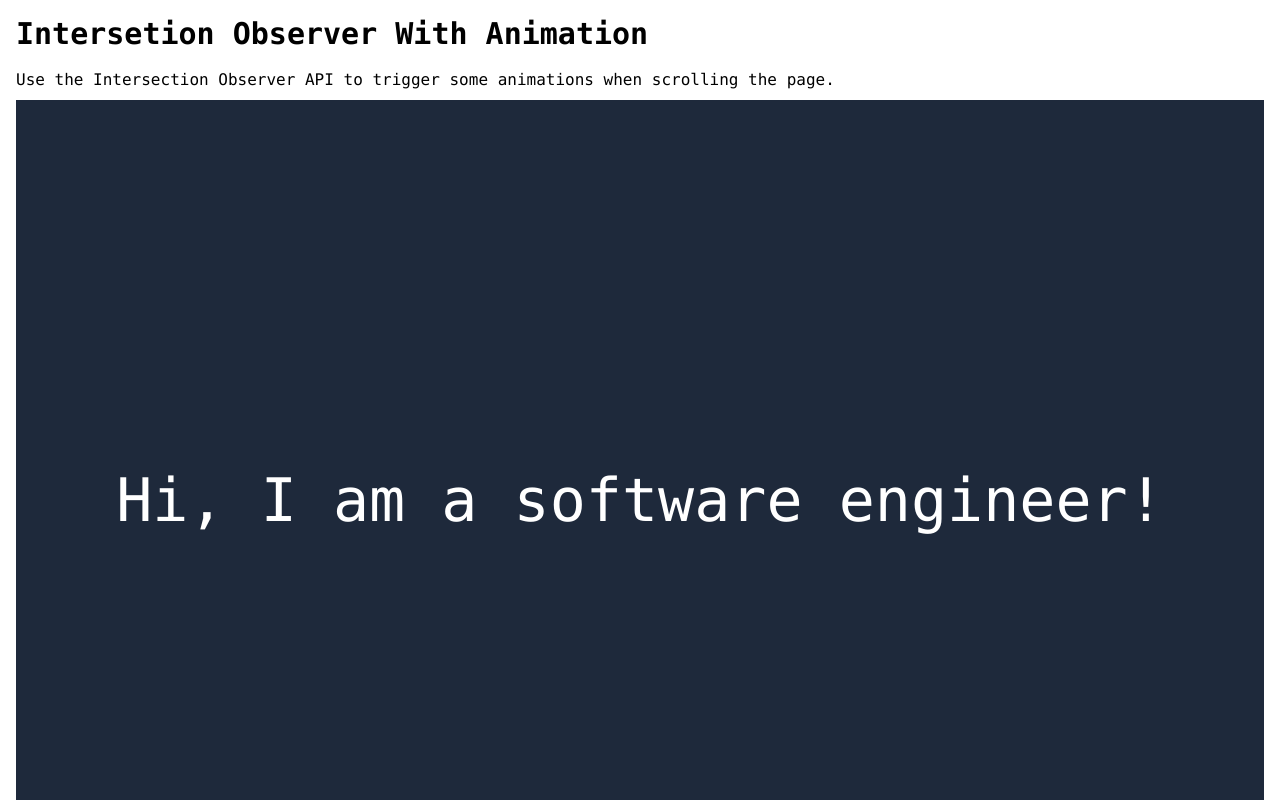
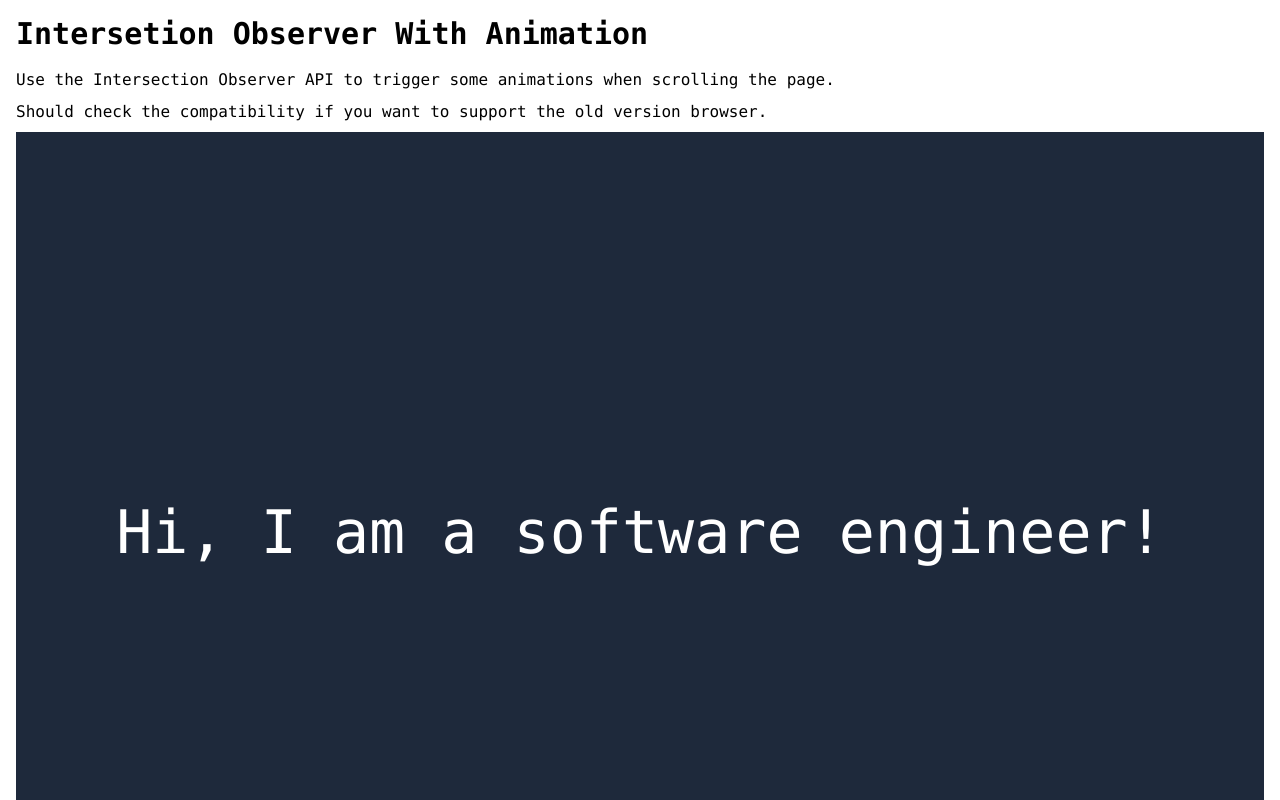
Before and after one commit to jason71708/frontend-utils, a Next.js app: page /intersection-observer-with-animation in a window 1280 px wide. Shown: the top 800 px of the page. Built offline with nearby package versions, Linux system fonts and the light colour scheme.

Commit message:
chore: update README

```diff
--- a/pages/intersection-observer-with-animation/index.tsx
+++ b/pages/intersection-observer-with-animation/index.tsx
@@ -48,6 +48,7 @@ const IntersetionObserverWithAnimation = () => {
       title="Intersetion Observer With Animation"
       description="Use the Intersection Observer API to trigger some animations when scrolling the page."
     >
+      <p className="my-2">Should check the compatibility if you want to support the old version browser.</p>
       <section className="h-screen bg-slate-800 grid place-items-center place-content-center">
         <div id={sectionIds[0]} ref={registerElementToObserver} className={`py-8 transition-all duration-700 ${intersectsStatus[sectionIds[0]] ? 'opacity-100' : 'opacity-0 -translate-x-full blur'}`}>
           <h2 className="text-6xl text-white">Hi, I am a software engineer!</h2>
```
Also changed, not shown: 1 other file (tests, documents, lock files or other folders).
